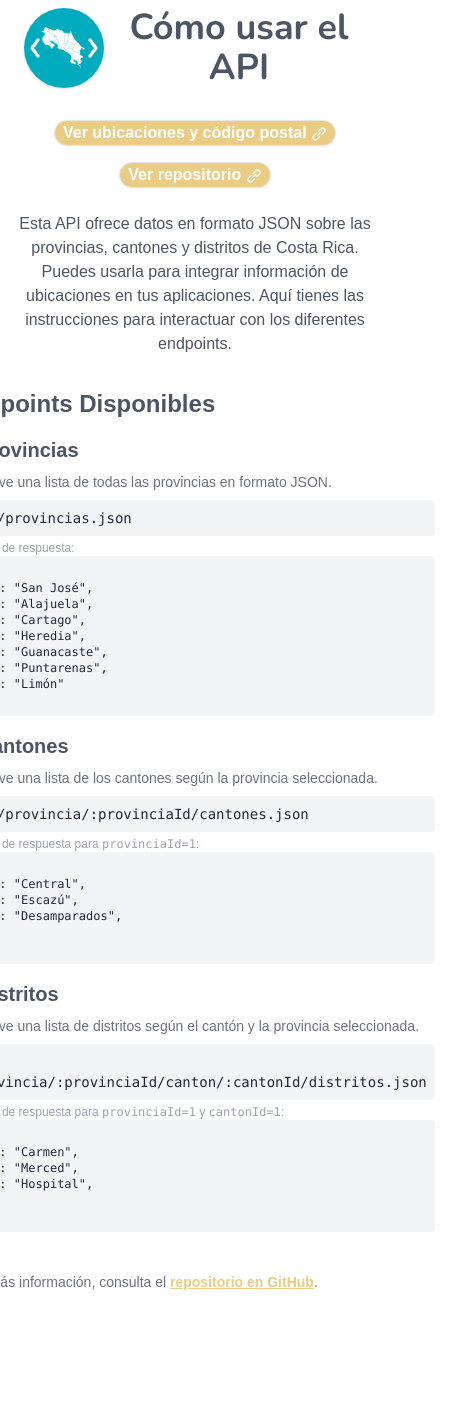
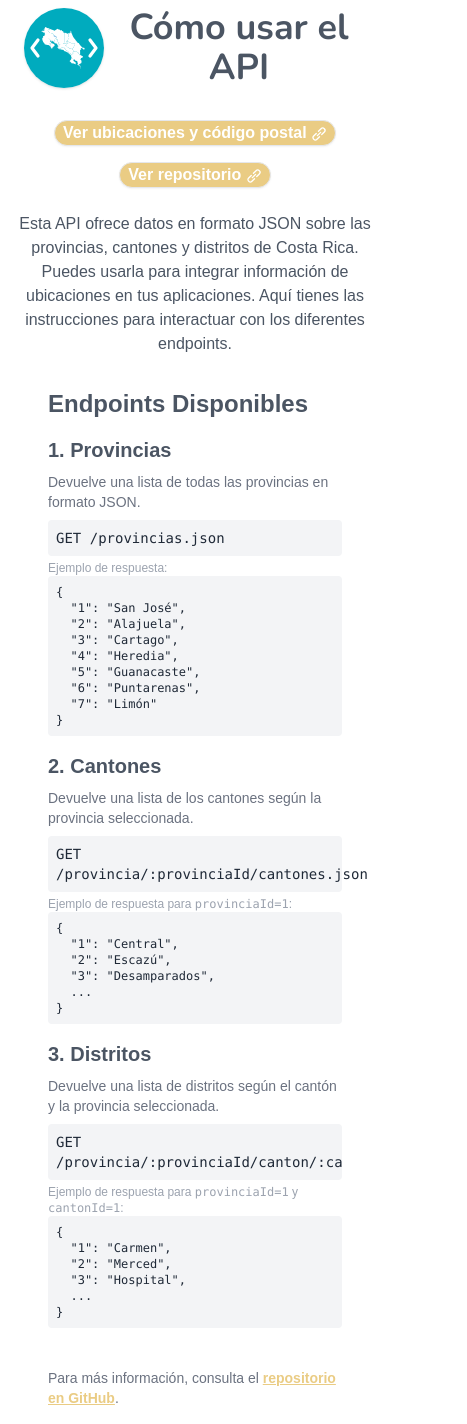
Before and after one commit to lfbvyo/ubicaciones, a Next.js app: page /como-usar-el-api in a window 390 px wide. Shown: the whole page, 467 px wide, since content can reach past the window. Before the commit the page ends 1308 px from the top, so only its background shows below. Built offline with nearby package versions, Linux system fonts and the light colour scheme; a web font is replaced by a local one.

Commit message:
mejorar como usar en mobile

```diff
--- a/src/app/como-usar-el-api/page.tsx
+++ b/src/app/como-usar-el-api/page.tsx
@@ -4,7 +4,7 @@ import LinkIcon from "../LinkIcon";
 
 export default function APIInstructions() {
   return (
-    <div className="px-4 min-h-screen flex flex-col justify-start items-center font-ubuntu text-gray-600">
+    <div className="px-4 min-h-screen sm:flex flex-col justify-start items-center font-ubuntu text-gray-600">
       {/* Header */}
       <div className="w-full flex justify-center items-center mb-4 p-2">
         <div className="flex items-center space-x-2">
@@ -109,7 +109,7 @@ export default function APIInstructions() {
                 Devuelve una lista de distritos según el cantón y la provincia
                 seleccionada.
               </p>
-              <code className="block bg-gray-100 text-sm text-gray-800 p-2 rounded">
+              <code className="block bg-gray-100 text-sm text-gray-800 p-2 rounded overflow-x-auto">
                 GET /provincia/:provinciaId/canton/:cantonId/distritos.json
               </code>
               <p className="text-xs text-gray-400 mt-1">
```
